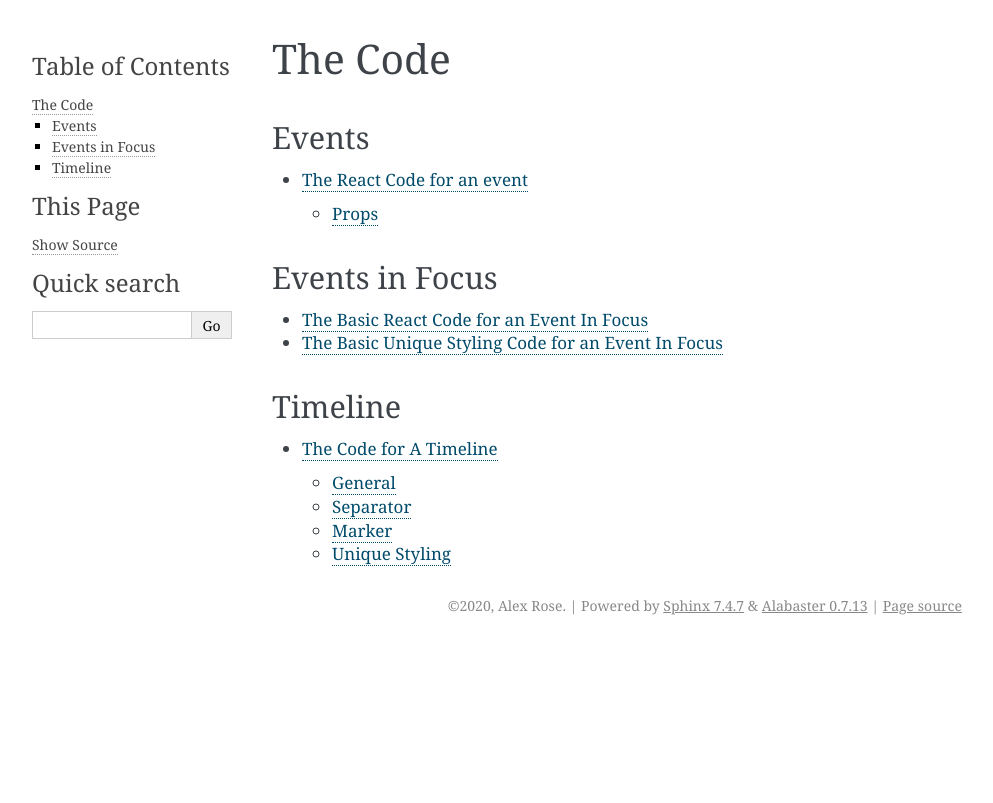
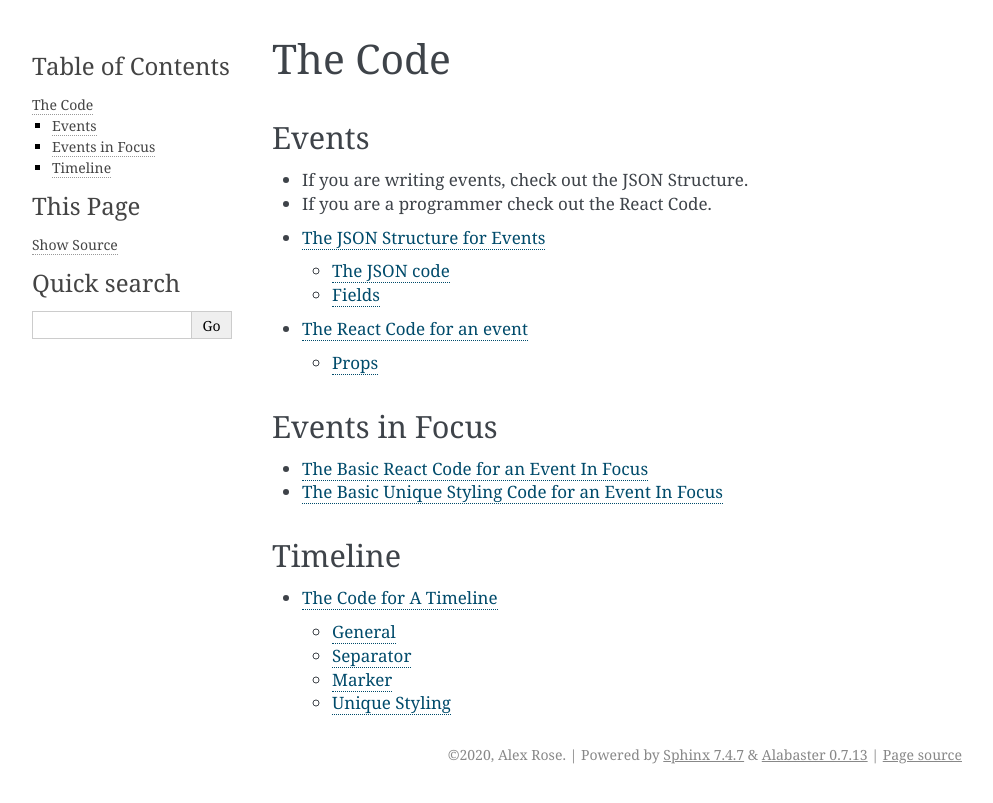
Before and after one commit to acrose99/HistoryOfComputingDocs, a Sphinx documentation site: the page built from source/the-code.rst, in a window 1280 px wide. Shown: the top 803 px of the page, without its empty margins (148-1141 px from the left). Built offline with Sphinx 7.4.7, drawn with Linux system fonts in a browser that asks for light colours.

```diff
--- a/source/the-code.rst
+++ b/source/the-code.rst
@@ -3,7 +3,12 @@ The Code
 
 Events
 ------
+* If you are writing events, check out the JSON Structure.
+
+* If you are a programmer check out the React Code.
+
 .. toctree::
+    JSONEvent
     Code-Event
 
 Events in Focus
```
